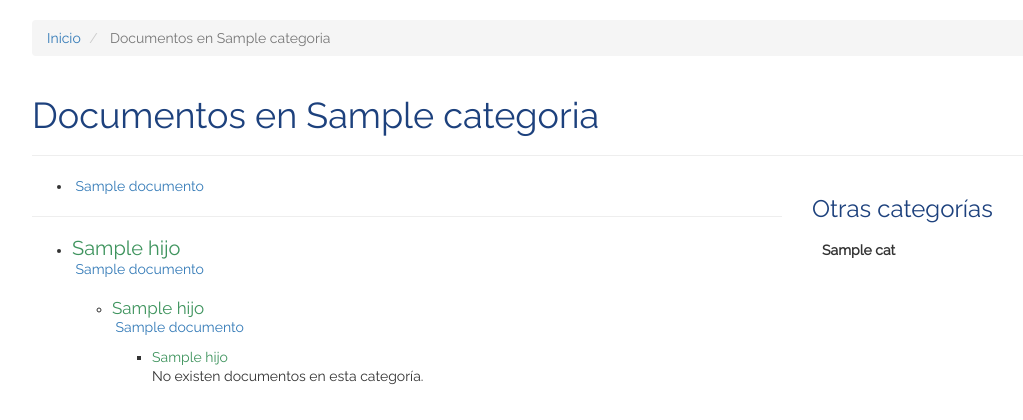
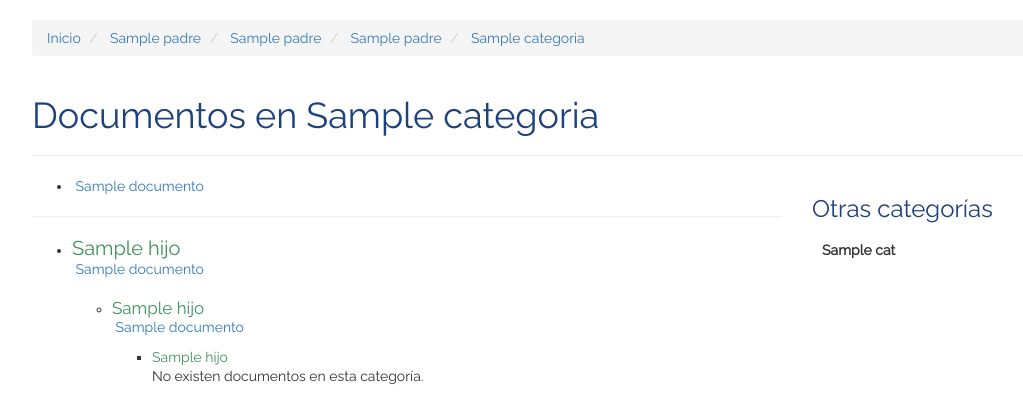
Before and after one commit to soncco/egemsa, a Django app: template front/templates/front/categoria.html in a window 1280 px wide. Shown: the part 52-472 px from the top of the page, without its empty margins (38-1061 px from the left). Run offline with Django 3.2, Linux system fonts and the light colour scheme; the template is opened without the code that fills it: most values are stand-ins (such as "Sample title", 1, 10 or a date in 2020); some libraries are stand-ins or nearby versions.

Commit message:
lista completa, orden categorias, diseño agenda y documento, participacion personal breadcrumbs

```diff
--- a/base/admin.py
+++ b/base/admin.py
@@ -10,6 +10,11 @@ class CategoriaAdmin(admin.ModelAdmin):
     search_fields = ['nombre',]
     list_filter = ('padre',)
     prepopulated_fields = {'slug': ('nombre',)}
+
+    def queryset(self, request):
+        qs = super(CategoriaAdmin, self).queryset(request)
+
+        return qs.order_by('-cadena')
 
 class ArchivoInline(admin.TabularInline):
     model = Archivo
--- a/base/models.py
+++ b/base/models.py
@@ -31,6 +31,7 @@ class Categoria(models.Model):
     objects = models.Manager()
     padres = CategoriaManager()
 
+
 @python_2_unicode_compatible
 class Documento(models.Model):
     categoria = models.ForeignKey(Categoria)
@@ -44,7 +45,7 @@ class Documento(models.Model):
 
 @python_2_unicode_compatible
 class Archivo(models.Model):
-    anio = models.IntegerField(verbose_name='Año', blank=True, null=True)
+    fecha = models.DateField(blank=True, null=True)
     pertenece_a = models.ForeignKey(Documento)
     nombre = models.CharField(max_length=255)
     archivo = models.FileField(upload_to='', max_length=255)
--- a/front/static/front/css/styles.css
+++ b/front/static/front/css/styles.css
@@ -1,2 +1,2 @@
 @import url("https://fonts.googleapis.com/css?family=Raleway");
-body{font-family:'Raleway',sans-serif}.modal.modal-large .modal-dialog{width:80%}.modal.modal-large .modal-body{overflow-y:auto}.modal-dialog{width:95%}.navbar-inverse{background:#354052;border-color:#354052;}.navbar-inverse .navbar-nav>li>a,.navbar-inverse .navbar-brand{color:#e2edff}h1{color:#1d417d}h2{color:#60b53e}.categoria{background:#edf2f6;padding:5px 10px;height:80px;text-align:center;margin-bottom:10px;}.categoria:hover{background:#f1f1f1}.categoria h4{font-size:14px}.documento-lista{border-bottom:1px solid #edf2f6;padding:4px 0;}.documento-lista .categoria-lista,.documento-lista .fecha-lista{font-size:12px;color:#888}.documento-lista .fecha-lista{color:#6d6d6d}.arbol h2{font-size:20px}.arbol h3{font-size:17px}.arbol h4{font-size:14px}.arbol h2,.arbol h3,.arbol h4{margin-bottom:0;color:#3f945e}.sidebar h3{color:#1d417d}.sidebar ul li a{background:#edf2f6;display:block;padding:8px 10px;border:1px solid transparent;border-width:1px 0;text-decoration:none;}.sidebar ul li a:hover{background:#f1f1f1;border-color:#cdcaca}.sidebar ul li.active{padding:8px 10px;font-weight:bold}
+body{font-family:'Raleway',sans-serif}.modal.modal-large .modal-dialog{width:80%}.modal.modal-large .modal-body{overflow-y:auto}.modal-dialog{width:95%}.navbar-inverse{background:#354052;border-color:#354052;}.navbar-inverse .navbar-nav>li>a,.navbar-inverse .navbar-brand{color:#e2edff}h1{color:#1d417d}h2{color:#60b53e}.categoria{background:#edf2f6;padding:5px 10px;height:80px;text-align:center;margin-bottom:10px;}.categoria:hover{background:#f1f1f1}.categoria h4{font-size:14px}.documento-lista{border-bottom:1px solid #edf2f6;padding:4px 0;}.documento-lista .categoria-lista,.documento-lista .fecha-lista{font-size:12px;color:#888}.documento-lista .fecha-lista{color:#6d6d6d}.arbol h2{font-size:20px}.arbol h3{font-size:17px}.arbol h4{font-size:14px}.arbol h2,.arbol h3,.arbol h4{margin-bottom:0;color:#3f945e}.sidebar h3{color:#1d417d}.sidebar ul li.comun-lista a{background:#edf2f6;display:block;padding:8px 10px;border:1px solid transparent;border-width:1px 0;text-decoration:none;border-bottom-color:#dceaf7;}.sidebar ul li.comun-lista a:hover{background:#f1f1f1;border-color:#cdcaca}.sidebar ul li.comun-lista.active{padding:8px 10px;font-weight:bold}.documento-fecha{color:#6d6d6d;font-size:12px}
--- a/front/static/front/source/styles.styl
+++ b/front/static/front/source/styles.styl
@@ -74,7 +74,7 @@ h2
     h3
         color $azul
     ul
-        li
+        li.comun-lista
             a
                 background $grey
                 display block
@@ -82,6 +82,7 @@ h2
                 border 1px solid transparent
                 border-width 1px 0
                 text-decoration none
+                border-bottom-color #dceaf7
                 &:hover
                     background #f1f1f1
                     border-color #cdcaca
@@ -89,3 +90,8 @@ h2
             &.active
                 padding 8px 10px
                 font-weight bold
+
+
+.documento-fecha
+    color #6d6d6d
+    font-size 12px
--- a/front/templates/front/categoria.html
+++ b/front/templates/front/categoria.html
@@ -86,9 +86,9 @@
                 <ul class="list-unstyled">
                     {% for cat in categorias %}
                         {% if  cat.id == categoria.id %}
-                        <li class="active">{{ cat.nombre }}</li>
+                        <li class="comun-lista active">{{ cat.nombre }}</li>
                         {% else %}
-                        <li><a href="{% url 'front:categoria' cat.slug %}">{{ cat.nombre }}</a></li>
+                        <li class="comun-lista"><a href="{% url 'front:categoria' cat.slug %}">{{ cat.nombre }}</a></li>
                         {% endif %}
                     {% endfor %}
                 </ul>
@@ -109,11 +109,58 @@ Documentos en {{categoria.nombre}}
         <a itemtype="http://schema.org/Thing" itemprop="item" href="{% url "front:index" %}"><span itemprop="name">Inicio</span></a>
         <meta itemprop="position" content="1">
       </li>
-      <li itemprop="itemListElement" itemscope itemtype="http://schema.org/ListItem" class="active">
-        <a itemtype="http://schema.org/Thing" itemprop="item" href="{% url "front:categoria" categoria.slug %}" class="hidden"><span itemprop="name">Documentos en {{categoria.nombre}}</span></a>
-        Documentos en {{categoria.nombre}}
-        <meta itemprop="position" content="2">
-      </li>
+      {% if categoria.padre.padre.padre  %}
+        <li itemprop="itemListElement" itemscope itemtype="http://schema.org/ListItem">
+            <a itemtype="http://schema.org/Thing" itemprop="item" href="{% url "front:categoria" categoria.padre.padre.padre.slug %}"><span itemprop="name">{{categoria.padre.padre.padre.nombre}}</span></a>
+            <meta itemprop="position" content="2">
+        </li>
+        <li itemprop="itemListElement" itemscope itemtype="http://schema.org/ListItem">
+            <a itemtype="http://schema.org/Thing" itemprop="item" href="{% url "front:categoria" categoria.padre.padre.slug %}"><span itemprop="name">{{categoria.padre.padre.nombre}}</span></a>
+            <meta itemprop="position" content="3">
+        </li>
+        <li itemprop="itemListElement" itemscope itemtype="http://schema.org/ListItem">
+            <a itemtype="http://schema.org/Thing" itemprop="item" href="{% url "front:categoria" categoria.padre.slug %}"><span itemprop="name">{{categoria.padre.nombre}}</span></a>
+            <meta itemprop="position" content="4">
+        </li>
+        <li itemprop="itemListElement" itemscope itemtype="http://schema.org/ListItem">
+            <a itemtype="http://schema.org/Thing" itemprop="item" href="{% url "front:categoria" categoria.slug %}"><span itemprop="name">{{categoria.nombre}}</span></a>
+            <meta itemprop="position" content="5">
+        </li>
+      {% endif %}
+
+      {% if categoria.padre.padre.padre == None and categoria.padre.padre %}
+        <li itemprop="itemListElement" itemscope itemtype="http://schema.org/ListItem">
+            <a itemtype="http://schema.org/Thing" itemprop="item" href="{% url "front:categoria" categoria.padre.padre.slug %}"><span itemprop="name">{{categoria.padre.padre.nombre}}</span></a>
+            <meta itemprop="position" content="2">
+        </li>
+        <li itemprop="itemListElement" itemscope itemtype="http://schema.org/ListItem">
+            <a itemtype="http://schema.org/Thing" itemprop="item" href="{% url "front:categoria" categoria.padre.slug %}"><span itemprop="name">{{categoria.padre.nombre}}</span></a>
+            <meta itemprop="position" content="3">
+        </li>
+        <li itemprop="itemListElement" itemscope itemtype="http://schema.org/ListItem">
+            <a itemtype="http://schema.org/Thing" itemprop="item" href="{% url "front:categoria" categoria.slug %}"><span itemprop="name">{{categoria.nombre}}</span></a>
+            <meta itemprop="position" content="4">
+        </li>
+      {% endif %}
+
+      {% if categoria.padre.padre == None and categoria.padre %}
+        <li itemprop="itemListElement" itemscope itemtype="http://schema.org/ListItem">
+            <a itemtype="http://schema.org/Thing" itemprop="item" href="{% url "front:categoria" categoria.padre.slug %}"><span itemprop="name">{{categoria.padre.nombre}}</span></a>
+            <meta itemprop="position" content="2">
+        </li>
+        <li itemprop="itemListElement" itemscope itemtype="http://schema.org/ListItem">
+            <a itemtype="http://schema.org/Thing" itemprop="item" href="{% url "front:categoria" categoria.slug %}"><span itemprop="name">{{categoria.nombre}}</span></a>
+            <meta itemprop="position" content="3">
+        </li>
+      {% endif %}
+
+      {% if categoria.padre == None %}
+        <li itemprop="itemListElement" itemscope itemtype="http://schema.org/ListItem">
+            <a itemtype="http://schema.org/Thing" itemprop="item" href="{% url "front:categoria" categoria.slug %}"><span itemprop="name">{{categoria.nombre}}</span></a>
+            <meta itemprop="position" content="2">
+        </li>
+      {% endif %}
+
     </ol>
 {% endblock breadcrumb %}
 
--- a/front/views.py
+++ b/front/views.py
@@ -57,10 +57,10 @@ def agenda(request, id):
     fecha = request.GET.get('fecha')
     if fecha is not None:
         fecha, fecha_end, fecha_start = fechas(fecha)
-        agendas = Agenda.objects.filter(dirige = participante, fecha_hora__lte=fecha_end, fecha_hora__gte=fecha_start).order_by('fecha_hora')
+        agendas = Agenda.objects.filter(Q(dirige = participante) | Q(participan = participante), fecha_hora__lte=fecha_end, fecha_hora__gte=fecha_start).order_by('fecha_hora')
     else:
         fecha = today
-        agendas = Agenda.hoy.eventos_hoy().filter(dirige = participante)
+        agendas = Agenda.hoy.eventos_hoy().filter(Q(dirige = participante) | Q(participan = participante))
 
     context = {'categorias': categorias, 'agendas': agendas, 'fecha': fecha, 'participantes': participantes, 'actual': participante}
     return render(request, 'front/agenda.html', context)
```
Also changed, not shown: front/templates/front/agenda.html (+10 -8 lines), front/templates/front/documento.html (+26 -6 lines).
